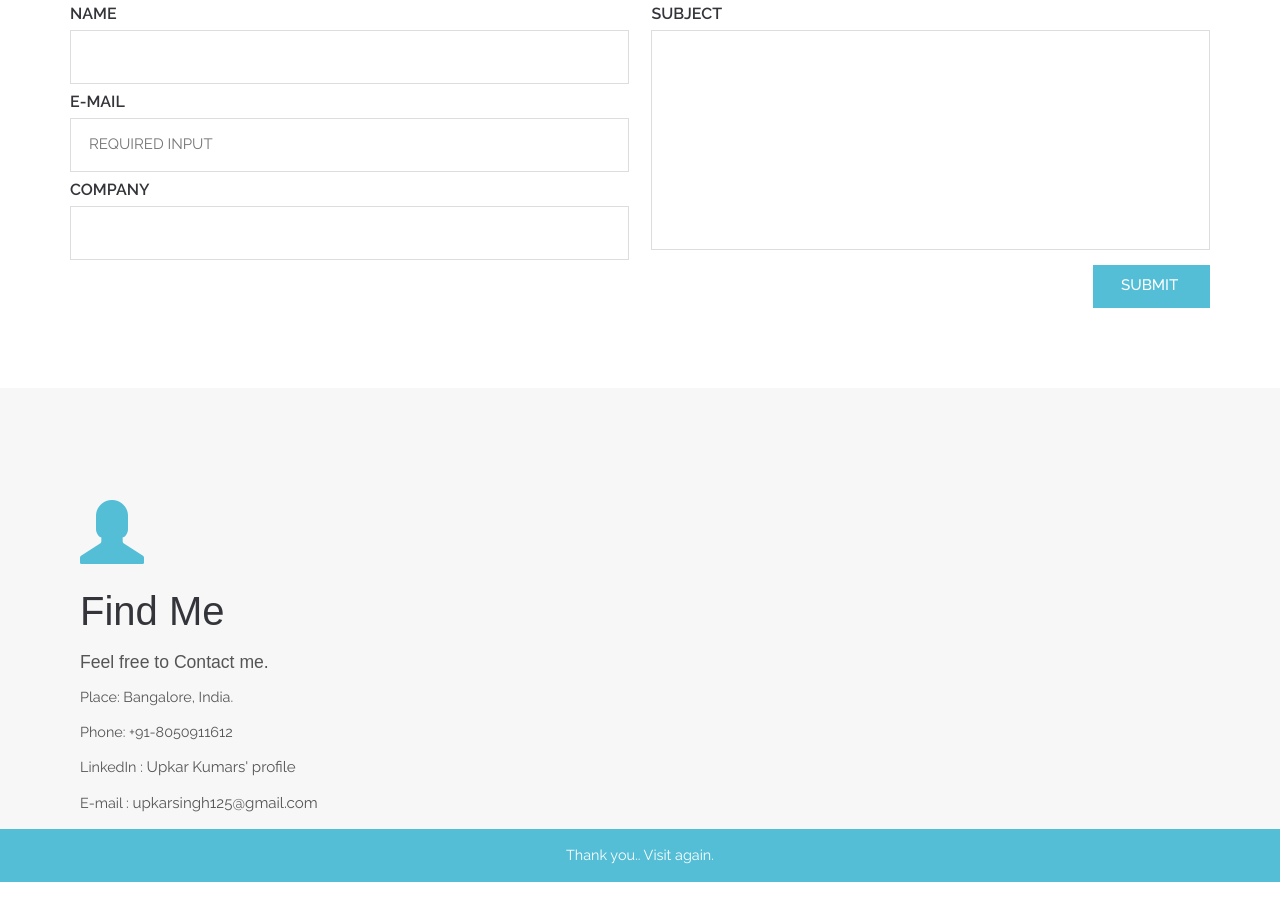
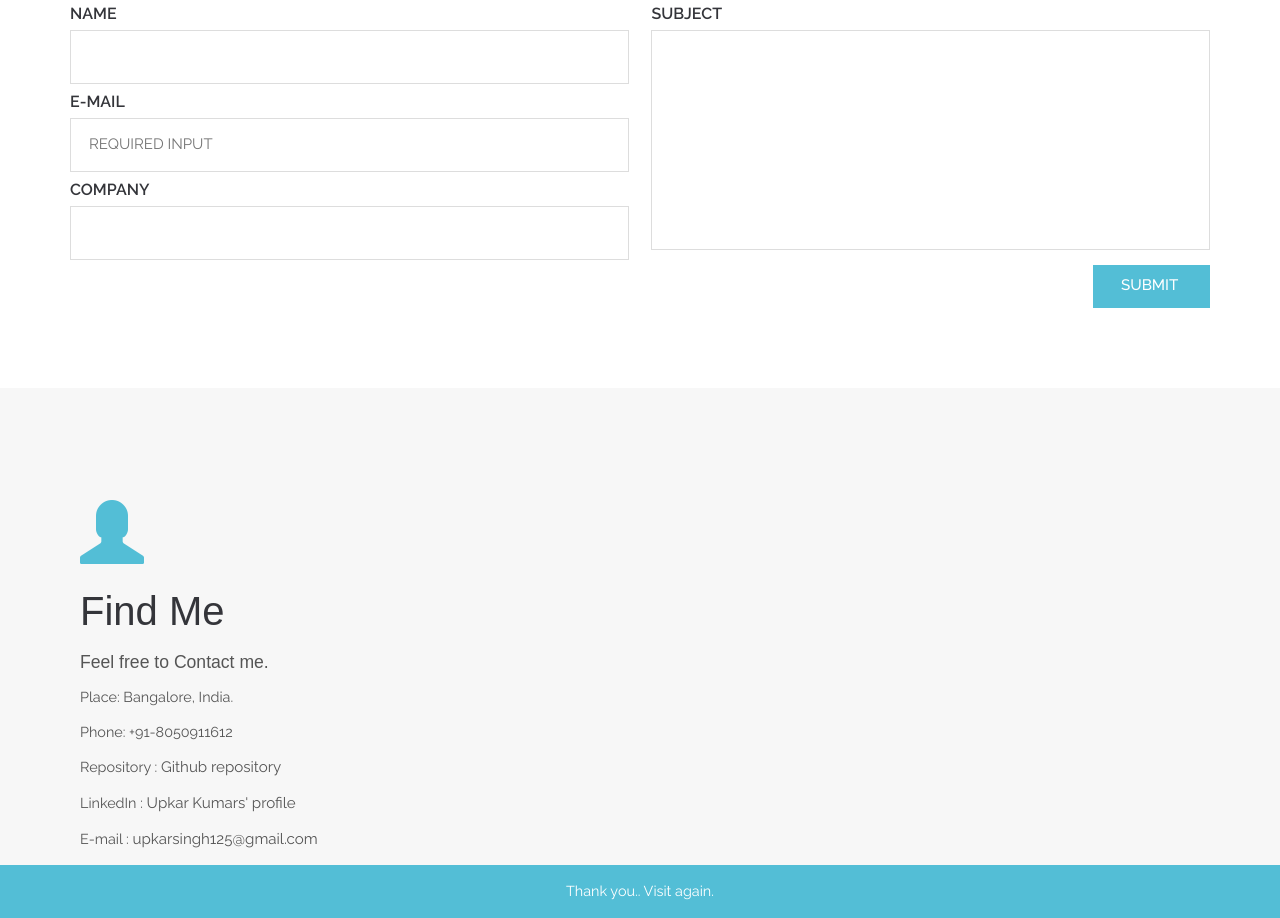
Before and after one commit to redhat125/redhat125.github.io, a plain HTML site: page index.html in a window 1280 px wide. Shown: the part 3131-4049 px from the top of the page. Before the commit the page ends 4013 px from the top, so only its background shows below. Drawn offline with Linux system fonts and the light colour scheme; files whose address does not match are found by name; a web font is replaced by a local one.

Commit message:
repo link updated
repository link updated

```diff
--- a/index.html
+++ b/index.html
@@ -231,6 +231,7 @@
 					     <div class="contact-ad">
 								<p>Place: Bangalore, India.<p>
 								<p>Phone: +91-8050911612<p>
+						     		<p>Repository : <a href="https://github.com/redhat125">Github repository</a></p>
 						     		<p>LinkedIn : <a href="https://linkedin.com/in/upkar-kumar">Upkar Kumars' profile</a></p>
 								<p>E-mail : <a href="mailto:upkarsingh125@gmail.com">upkarsingh125@gmail.com</a></p>
 					     </div>
```
